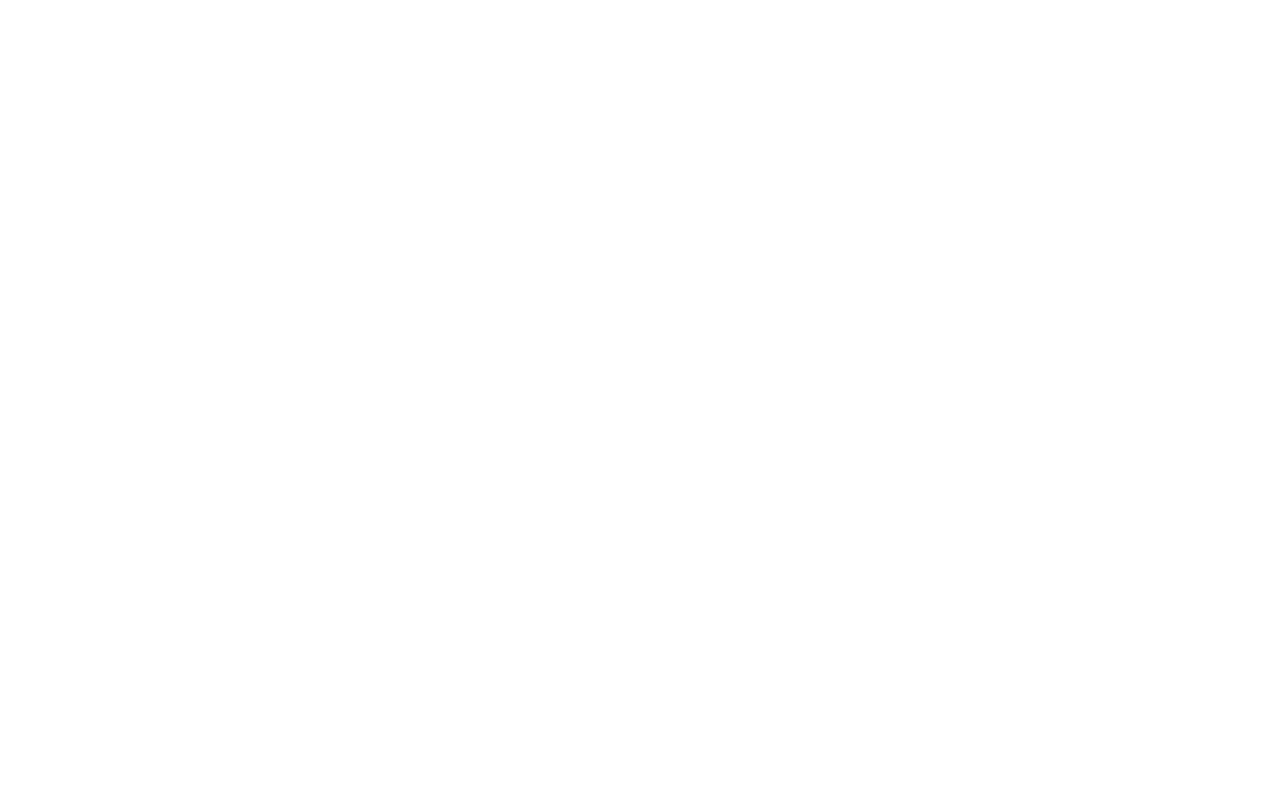
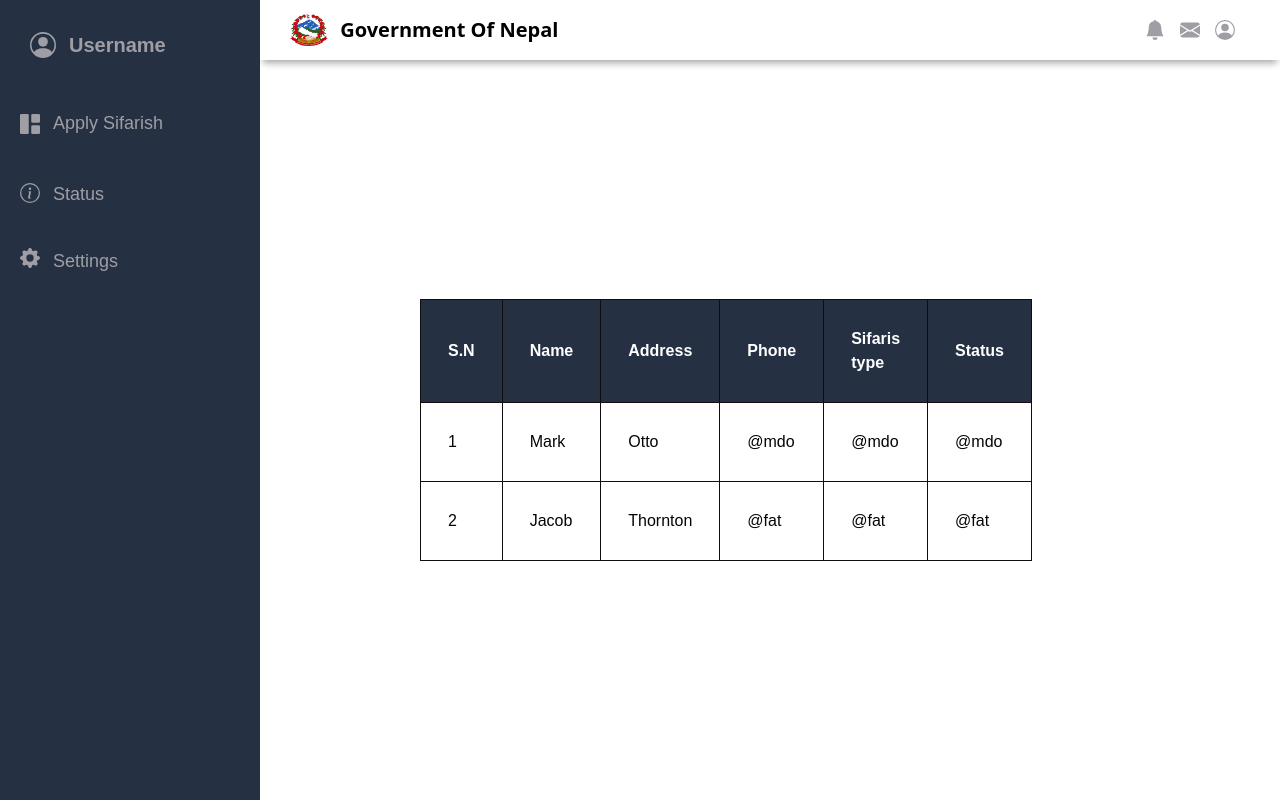
Before and after one commit to Nishaan-Ghimire/Sajilo-Sifarish, a React (Vite) app in the folder frontend/: page /user-status in a window 1280 px wide. Before the commit this address had no page. Built offline with nearby package versions, Linux system fonts and the light colour scheme.

Commit message:
front majority completed

```diff
--- a/frontend/package.json
+++ b/frontend/package.json
@@ -10,6 +10,7 @@
     "preview": "vite preview"
   },
   "dependencies": {
+    "axios": "^1.6.2",
     "react": "^18.2.0",
     "react-dom": "^18.2.0",
     "react-icons": "^4.12.0",
--- a/frontend/src/App.jsx
+++ b/frontend/src/App.jsx
@@ -1,4 +1,5 @@
 import "./App.css";
+import { BrowserRouter as Router, Routes, Route, Link } from 'react-router-dom';
 import Navbar from "./components/Navbar";
 import About from "./pages/About/About";
 import Home from "./pages/Home/Home";
@@ -8,15 +9,30 @@ import Dashboard from "./pages/User Dashboard/Dashboard";
 import AdminDashboard from "./pages/Admin Dashboard/AdminDashboard";
 
 function App() {
-  return <>
+  return (
+  <>
   {/* <Navbar/> */}
   {/* <Home/> */}
   {/* <Login/> */}
   {/* <Signup/> */}
-  {/* <Dashboard/> */}
+  <Dashboard/>
   {/* <About/> */}
-  <AdminDashboard/>
-  </>;
+  {/* <AdminDashboard/> */}
+
+    <Router>
+      <Routes>
+        <Route exact path= '/' element={ <><Navbar/> <Home/> </> }/>
+        <Route exact path= '/about' element={ <>  <Navbar/> <About/></> }/>
+        <Route exact path= '/signup' element={ <>  <Navbar/> <Signup/></> }/>
+        <Route exact path= '/login' element={ <>  <Navbar/> <Login/></> }/>
+      </Routes>
+    </Router>
+
+
+
+
+  </>
+  )
 }
 
 export default App;
--- a/frontend/src/components/Navbar.jsx
+++ b/frontend/src/components/Navbar.jsx
@@ -1,5 +1,5 @@
 import React from 'react'
-
+import { Link } from 'react-router-dom'
 function Navbar() {
   return (
     <>
@@ -34,10 +34,10 @@ function Navbar() {
         <div className="hidden sm:ml-6 sm:block">
           <div className="flex space-x-4">
             {/* Current: "bg-gray-900 text-white", Default: "text-gray-300 hover:bg-gray-700 hover:text-white" */}
-            <a href="/" className="text-gray-300 hover:bg-gray-700 hover:text-white rounded-md px-3 py-2 text-sm font-medium">Home</a>
-            <a href="#" className="text-gray-300 hover:bg-gray-700 hover:text-white rounded-md px-3 py-2 text-sm font-medium">About</a>
-            <a href="#" className="text-gray-300 hover:bg-gray-700 hover:text-white rounded-md px-3 py-2 text-sm font-medium">Signup</a>
-            <a href="#" className="text-gray-300 hover:bg-gray-700 hover:text-white rounded-md px-3 py-2 text-sm font-medium">Login</a>
+            <Link to="/" className="text-gray-300 hover:bg-gray-700 hover:text-white rounded-md px-3 py-2 text-sm font-medium">Home</Link>
+            <Link to="/about" className="text-gray-300 hover:bg-gray-700 hover:text-white rounded-md px-3 py-2 text-sm font-medium">About</Link>
+            <Link to="/signup" className="text-gray-300 hover:bg-gray-700 hover:text-white rounded-md px-3 py-2 text-sm font-medium">Signup</Link>
+            <Link to="/login" className="text-gray-300 hover:bg-gray-700 hover:text-white rounded-md px-3 py-2 text-sm font-medium">Login</Link>
           </div>
         </div>
       </div>
--- a/frontend/src/pages/Admin Dashboard/AdminDashboard.css
+++ b/frontend/src/pages/Admin Dashboard/AdminDashboard.css
@@ -277,3 +277,66 @@ body {
 /* .adminHeader{
   width: 100%;
 } */
+
+
+ /* Table width and height fixing which is in Admin Dashboard */
+ .table {
+  width: 100%; /* Set the table width */
+  border-collapse: collapse; /* Optional: Collapses the border spacing into a single border */
+}
+
+.table th,
+.table td {
+  border: 8px solid black; /* Example border styling */
+  padding: 8px;
+  color: #060505;
+}
+
+/* Example: Set a fixed height for table rows */
+.table tbody tr {
+  height: 5vw; /* Set the height */
+}
+
+.table-container {
+  width: 100%;
+
+}
+
+.data-table {
+  width: 100%;
+  border-collapse: collapse;
+  font-family: Arial, sans-serif;
+}
+
+.data-table th,
+.data-table td {
+  padding: 27px;
+  border: 1px solid rgb(18, 12, 12);
+  width: 400px;
+
+}
+
+.data-table th {
+  background-color: #263043;
+  text-align: left;
+
+}
+
+.data-table tr:nth-child(even) {
+  background-color: white;
+
+}
+.tablemain{
+  display: flex;
+  align-items: center;
+  /* justify-content: center; */
+  margin-left: 160px;
+}
+/* table{
+  border: 5px solid rgb(6, 5, 5);
+  outline: #060505;
+} */
+
+.data-table td{
+  color: #060505;
+}
--- a/frontend/src/pages/Admin Dashboard/AdminStatus.jsx
+++ b/frontend/src/pages/Admin Dashboard/AdminStatus.jsx
@@ -1,10 +1,46 @@
 import React from 'react'
+import './AdminDashboard.css'
 
 function AdminStatus() {
   return (
-    <>
-  <h1>This is status page</h1>
-    </>
+    <div className='tablemain'>
+ <div className="table-container">
+      <table border={1} className="data-table">
+      <thead className="table-dark">
+          <tr>
+            <th>S.N</th>
+            <th>Name</th>
+            <th>Address</th>
+            <th>Phone</th>
+            <th>Sifaris type</th>
+            <th>Status</th>
+            <th>Action</th>
+          </tr>
+        </thead>
+        <tbody>
+          <tr>
+            <td>1</td>
+            <td>Mark</td>
+            <td>Otto</td>
+            <td>@mdo</td>
+            <td>@mdo</td>
+            <td>@mdo</td>
+            <td>@mdo</td>
+          </tr>
+          <tr>
+            <td>2</td>
+            <td>Jacob</td>
+            <td>Thornton</td>
+            <td>@fat</td>
+            <td>@fat</td>
+            <td>@fat</td>
+            <td>@fat</td>
+          </tr>
+        </tbody>
+      </table>
+    </div>
+
+    </div>
   )
 }
 
--- a/frontend/src/pages/Login/Login.jsx
+++ b/frontend/src/pages/Login/Login.jsx
@@ -1,12 +1,34 @@
 import React from 'react'
 import "./Login.css"
+import { Link } from 'react-router-dom'
 function Login() {
+
+    const handleSubmit = async (event) => {
+        event.preventDefault();
+
+        const formData = {
+          email: event.target.email.value,
+          password: event.target.password.value,
+        };
+
+        try {
+          const response = await axios.post('http://localhost:8000/api/v1/users/login', formData);
+
+          console.log('Login successful:', response.data);
+
+          // Redirect or perform any action after successful login
+        } catch (error) {
+          console.error('Login failed:', error);
+        }
+      };
+
+
   return (
     <>
     <div className='flex flex-col h-screen bg-slate-300'>
     <section className="login flex justify-center pt-24">
     <div className="w-full max-w-xs">
-        <form action="/login" method="POST" className="bg-white shadow-md rounded px-8 pt-6 pb-8 mb-4">
+        <form action="/login" method="POST" onSubmit={handleSubmit} className="bg-white shadow-md rounded px-8 pt-6 pb-8 mb-4">
 
             <div className="mb-4">
                 <label className="block text-gray-700 text-sm font-bold mb-2" for="username">
@@ -33,9 +55,9 @@ function Login() {
                         <button className="bg-blue-500 hover:bg-blue-700 text-white font-bold py-2 px-4 rounded" type="submit">
                     Log In
                 </button>
-                <a className="inline-block align-baseline font-bold text-sm" href="/register">
+                <Link to="/signup" className="inline-block align-baseline font-bold text-sm hover:text-slate-950" href="/register">
                    Don't have account?
-                </a>
+                </Link>
             </div>
         </form>
         <p className="text-center text-slate-900 text-xs">
--- a/frontend/src/pages/Signup/Signup.jsx
+++ b/frontend/src/pages/Signup/Signup.jsx
@@ -1,5 +1,32 @@
 import React from 'react'
+import { Link } from 'react-router-dom'
+import axios from 'axios'; // Import Axios
 function Signup() {
+    const handleSubmit = async (event) => {
+        event.preventDefault();
+
+        // Form data to be sent in the POST request
+        const formData = {
+          name: event.target.name.value,
+          email: event.target.email.value,
+          password: event.target.password.value,
+        };
+
+        try {
+          // Make POST request to the specified endpoint
+          const response = await axios.post('http://localhost:8000/api/v1/users/register', formData);
+
+          // Handle the response here if needed
+          console.log('Registration successful:', response.data);
+
+          // Redirect or perform any other action after successful registration
+        } catch (error) {
+          // Handle error if the registration fails
+          console.error('Registration failed:', error);
+        }
+      };
+
+
   return (
     <>
 
@@ -8,7 +35,7 @@ function Signup() {
 <div className='flex flex-col h-screen bg-slate-300'>
 <section className="login flex justify-center pt-24">
     <div className="w-full max-w-xs">
-        <form action="/register" method="POST" className="bg-white shadow-md rounded px-8 pt-6 pb-8 mb-4">
+        <form action="/register" onSubmit={handleSubmit} method="POST" className="bg-white shadow-md rounded px-8 pt-6 pb-8 mb-4">
 
             <div className="mb-4">
                 <label className="block text-gray-700 text-sm font-bold mb-2" for="username">
@@ -41,9 +68,9 @@ function Signup() {
             <button className="bg-blue-500 hover:bg-blue-700 text-white font-bold py-2 px-3 rounded" type="submit">
                     Sign up
                 </button>
-                <a  className="inline-block align-baseline font-bold text-sm" href="/login">
+                <Link to="/login"  className="inline-block align-baseline font-bold text-sm hover:text-slate-950" href="/login">
                    Already have account?
-                </a>
+                </Link>
             </div>
         </form>
         <p className="text-center text-slate-900 text-xs">
--- a/frontend/src/pages/User Dashboard/Dashboard.css
+++ b/frontend/src/pages/User Dashboard/Dashboard.css
@@ -271,3 +271,67 @@ body {
       display: none;
     }
   }
+
+
+
+  /* Table width and height fixing which is in User Dashboard */
+ .table {
+  width: 100%; /* Set the table width */
+  border-collapse: collapse; /* Optional: Collapses the border spacing into a single border */
+}
+
+.table th,
+.table td {
+  border: 8px solid black; /* Example border styling */
+  padding: 8px;
+  color: #060505;
+}
+
+/* Example: Set a fixed height for table rows */
+.table tbody tr {
+  height: 5vw; /* Set the height */
+}
+
+.table-container {
+  width: 100%;
+
+}
+
+.data-table {
+  width: 100%;
+  border-collapse: collapse;
+  font-family: Arial, sans-serif;
+}
+
+.data-table th,
+.data-table td {
+  padding: 27px;
+  border: 1px solid rgb(18, 12, 12);
+  width: 400px;
+
+}
+
+.data-table th {
+  background-color: #263043;
+  text-align: left;
+
+}
+
+.data-table tr:nth-child(even) {
+  background-color: white;
+
+}
+.tablemain{
+  display: flex;
+  align-items: center;
+  /* justify-content: center; */
+  margin-left: 160px;
+}
+/* table{
+  border: 5px solid rgb(6, 5, 5);
+  outline: #060505;
+} */
+
+.data-table td{
+  color: #060505;
+}
--- a/frontend/src/pages/User Dashboard/Status.jsx
+++ b/frontend/src/pages/User Dashboard/Status.jsx
@@ -1,11 +1,46 @@
 import React from 'react'
+import './Dashboard.css'
 
 function Status() {
   return (
-    <div>
-      This is the status of user
+    <>
+    <div className='tablemain'>
+ <div className="table-container">
+      <table border={1} className="data-table">
+      <thead className="table-dark">
+          <tr>
+            <th>S.N</th>
+            <th>Name</th>
+            <th>Address</th>
+            <th>Phone</th>
+            <th>Sifaris type</th>
+            <th>Status</th>
+          </tr>
+        </thead>
+        <tbody>
+          <tr>
+            <td>1</td>
+            <td>Mark</td>
+            <td>Otto</td>
+            <td>@mdo</td>
+            <td>@mdo</td>
+            <td>@mdo</td>
+          </tr>
+          <tr>
+            <td>2</td>
+            <td>Jacob</td>
+            <td>Thornton</td>
+            <td>@fat</td>
+            <td>@fat</td>
+            <td>@fat</td>
+          </tr>
+        </tbody>
+      </table>
     </div>
+
+    </div>
+    </>
   )
 }
 
-export default Status
+export default Status;
```
Also changed, not shown: 1 other file (tests, documents, lock files or other folders).
